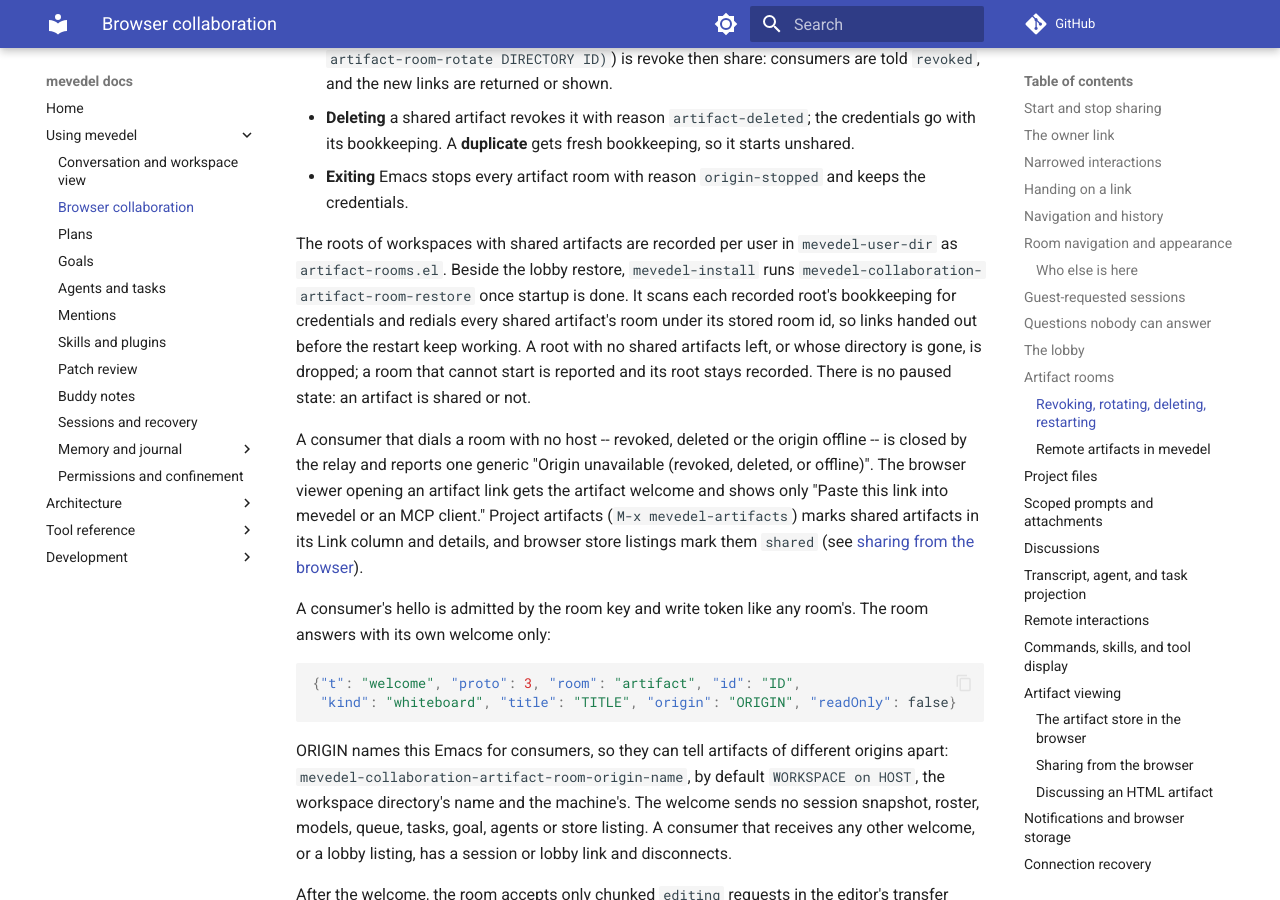
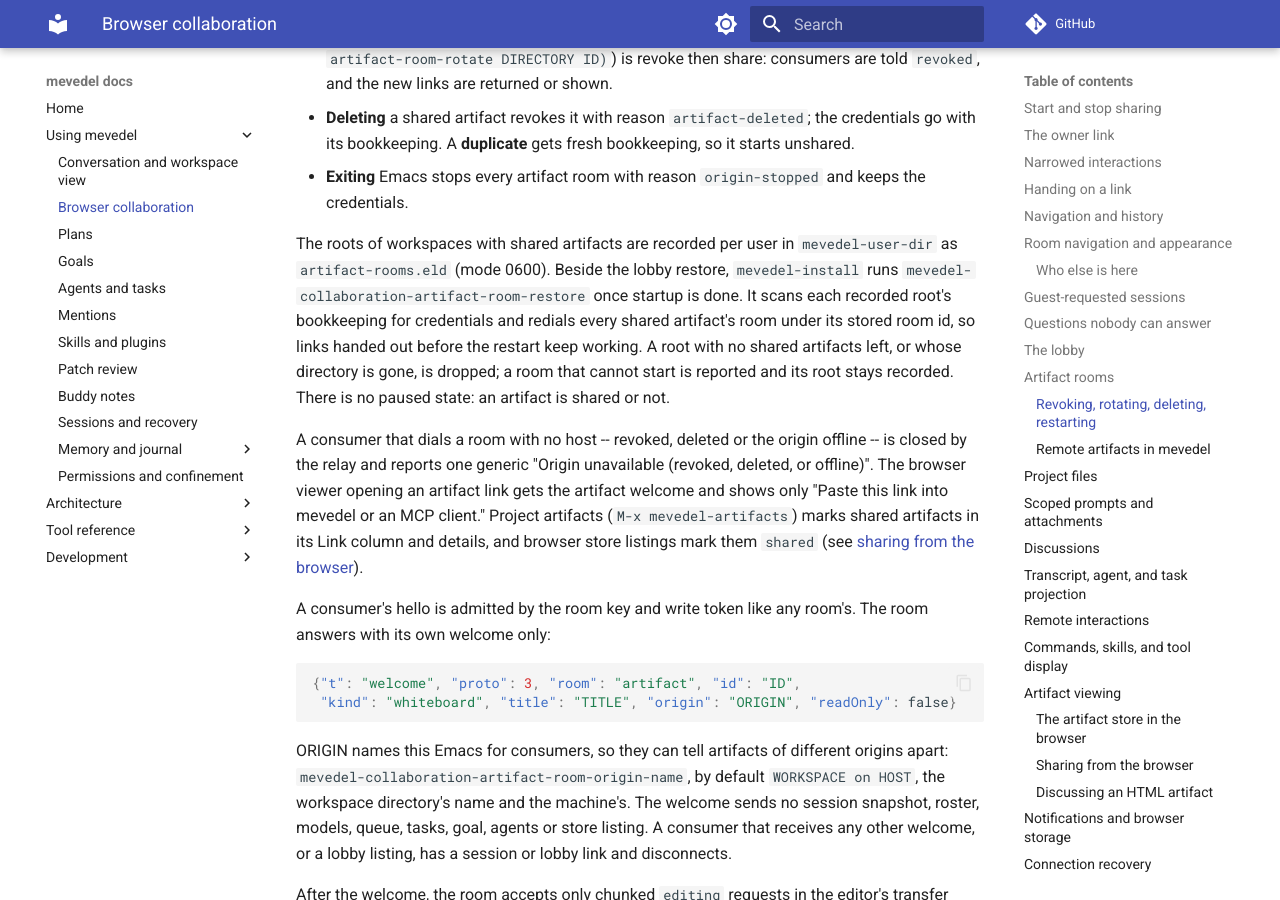
Before and after one commit to FrauH0lle/mevedel, an MkDocs documentation site: the page built from docs/collaboration.md, in a window 1280 px wide and 900 px high, scrolled down 15429 px. Built offline with MkDocs 1.6.1 and Material for MkDocs 9.7.7, drawn with Linux system fonts in a browser that asks for light colours; comment, search, counter and statistics services are not loaded.

Commit message:
refactor(remote-artifacts): Share helpers and drop duplication from the review
- One table of the edit keys an artifact link carries
  (mevedel-artifact-backend-edit-keys), used by the room and the
  remote adapter.
- Private data files through mevedel--read-data-file and
  mevedel--write-private-data-file; the per-user record of shared roots
  is artifact-rooms.eld, a data file like remote-artifacts.eld.
- mevedel-shared-editing-op-id replaces three random-id expressions,
  mevedel-workspace-current four workspace-or-user-error forms.
- Functions other modules call are public: mevedel-artifact-store-changed,
  mevedel-tool-patch-remote-p, mevedel-tool-editing-actor.
- The artifact-room registry is defined in mevedel-collaboration, so
  presence and keep-awake read it without boundp guards; ApplyPatch reads
  the pipeline's authority as SharedEdit does.
- The room's dead id clause in its authority check and its
  credentials-path wrapper are gone.
- CONTEXT.md defines consumer and alias.

```diff
--- a/docs/collaboration.md
+++ b/docs/collaboration.md
@@ -747,7 +747,7 @@
   keeps the credentials.
 
 The roots of workspaces with shared artifacts are recorded per user in
-`mevedel-user-dir` as `artifact-rooms.el`. Beside the lobby restore,
+`mevedel-user-dir` as `artifact-rooms.eld` (mode 0600). Beside the lobby restore,
 `mevedel-install` runs `mevedel-collaboration-artifact-room-restore` once
 startup is done. It scans each recorded root's bookkeeping for credentials and
 redials every shared artifact's room under its stored room id, so links handed
```
Also changed, not shown: CONTEXT.md (+2 -0 lines), 17 other files.
